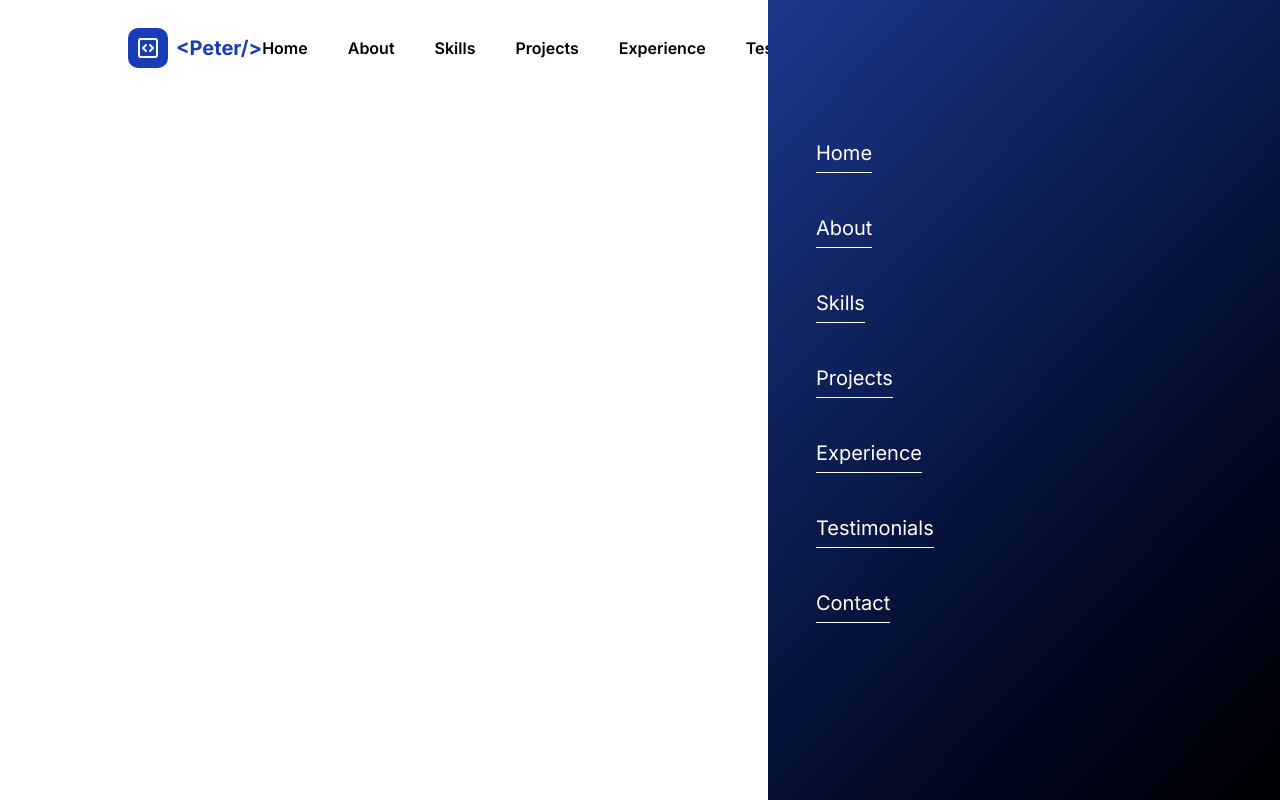
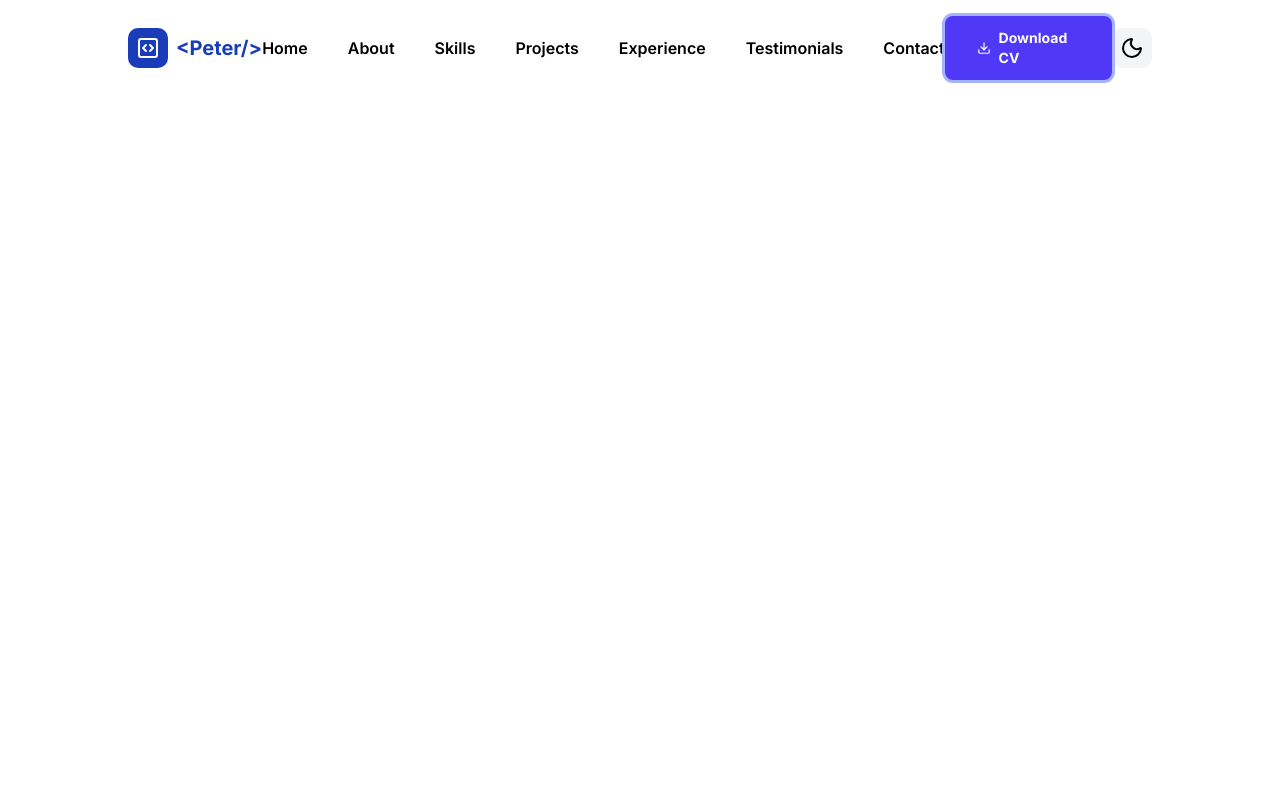
Before and after one commit to PeterMolope/Portfolio, a Next.js app: page / in a window 1280 px wide. Built offline with nearby package versions, Linux system fonts and the light colour scheme.

Commit message:
feat: improve MobileNav component with enhanced overlay and layout adjustments for better user experience

```diff
--- a/components/Home/Navbar/MobileNav.tsx
+++ b/components/Home/Navbar/MobileNav.tsx
@@ -7,34 +7,42 @@
   isMobileNavOpen: boolean;
   closeMobileNav: () => void;
 };
+
 const MobileNav = ({ isMobileNavOpen, closeMobileNav }: MobileNavProps) => {
+  // Slide from the left (-100% to 0)
   const mobileNavClasses = isMobileNavOpen
     ? "translate-x-0"
-    : "translate-x-[100%]";
+    : "-translate-x-full";
+
   return (
     <div>
-      {/* Overlay */}
+      {/* Overlay: We use opacity and pointer-events instead of translate here */}
       <div
-        className={`fixed ${mobileNavClasses} inset-0 transform transition-all duration-500 z-1002 bg-black opacity-70 w-full h-screen `}
+        onClick={closeMobileNav}
+        className={`fixed inset-0 z-[10002] bg-black transition-all duration-500 ${
+          isMobileNavOpen ? "opacity-70 visible" : "opacity-0 invisible"
+        }`}
       ></div>
 
-      {/* Updated container with increased vertical spacing */}
+      {/* Nav Container */}
       <div
-        className={`text-white ${mobileNavClasses} fixed justify-center flex flex-col h-full transform transition-all duration-500 delay-300 w-[80%] sm:w-[60%] bg-gradient-to-br from-blue-900 to-black rounded-r-3xl z-1050 space-y-10`}
+        className={`fixed left-0 top-0 h-full w-[80%] sm:w-[60%] z-[10005]
+        bg-gradient-to-br from-blue-900 to-black rounded-r-3xl
+        flex flex-col justify-center space-y-10 text-white
+        transition-all duration-500 transform ${mobileNavClasses}`}
       >
-        {Navlinks.map((link, index) => {
-          return (
-            <Link key={index} href={link.href}>
-              <p className="text-white w-fit text-[20px] ml-12 border-b-[1.5px] pb-1 border-white hover:text-blue-300 transition-colors duration-200">
-                {link.name}
-              </p>
-            </Link>
-          );
-        })}
-        {/**close icon */}
+        {Navlinks.map((link, index) => (
+          <Link key={index} href={link.href} onClick={closeMobileNav}>
+            <p className="text-white w-fit text-[20px] ml-12 border-b-[1.5px] pb-1 border-white hover:text-blue-300 transition-colors duration-200">
+              {link.name}
+            </p>
+          </Link>
+        ))}
+
+        {/* Close Icon - Positioned absolute to the container */}
         <X
           onClick={closeMobileNav}
-          className="absolute top-[0.7rem] right-[1.4rem] sm:w-8 sm:h-8 w-6 h-6"
+          className="absolute top-[1.5rem] right-[1.5rem] sm:w-8 sm:h-8 w-6 h-6 cursor-pointer hover:scale-110 transition-transform"
         />
       </div>
     </div>
```
